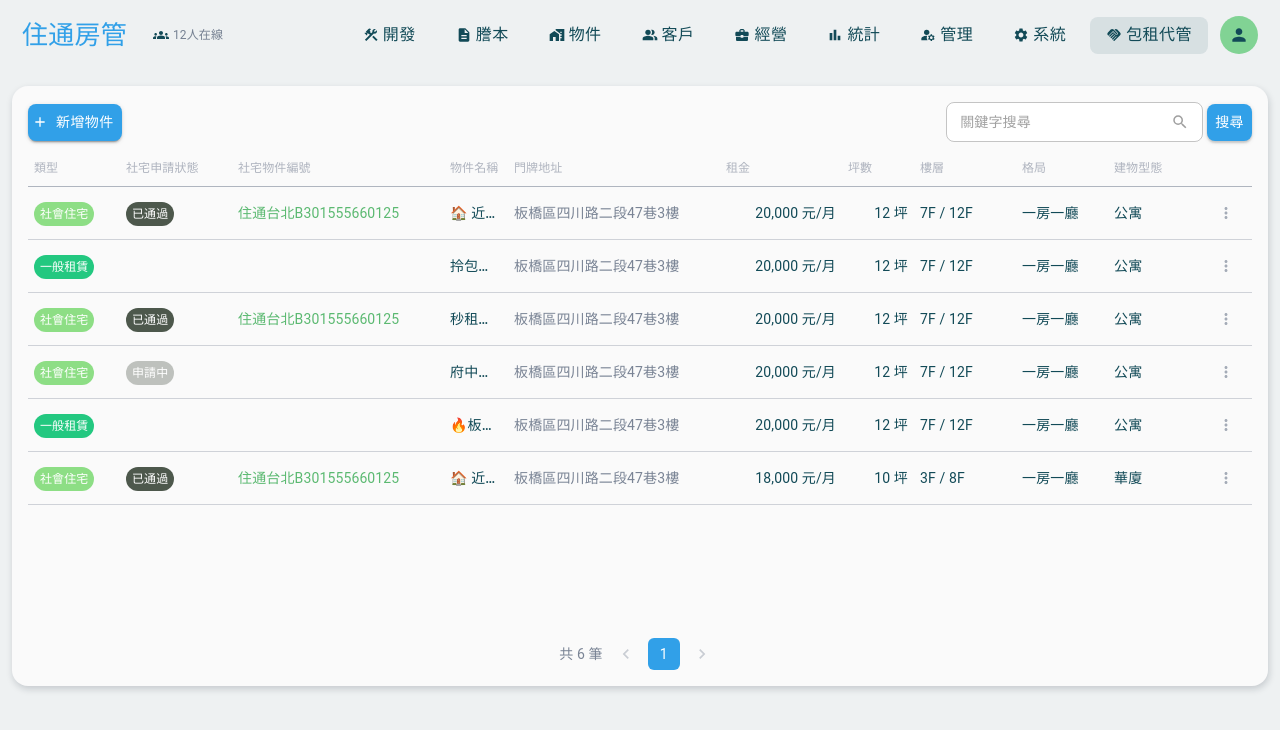
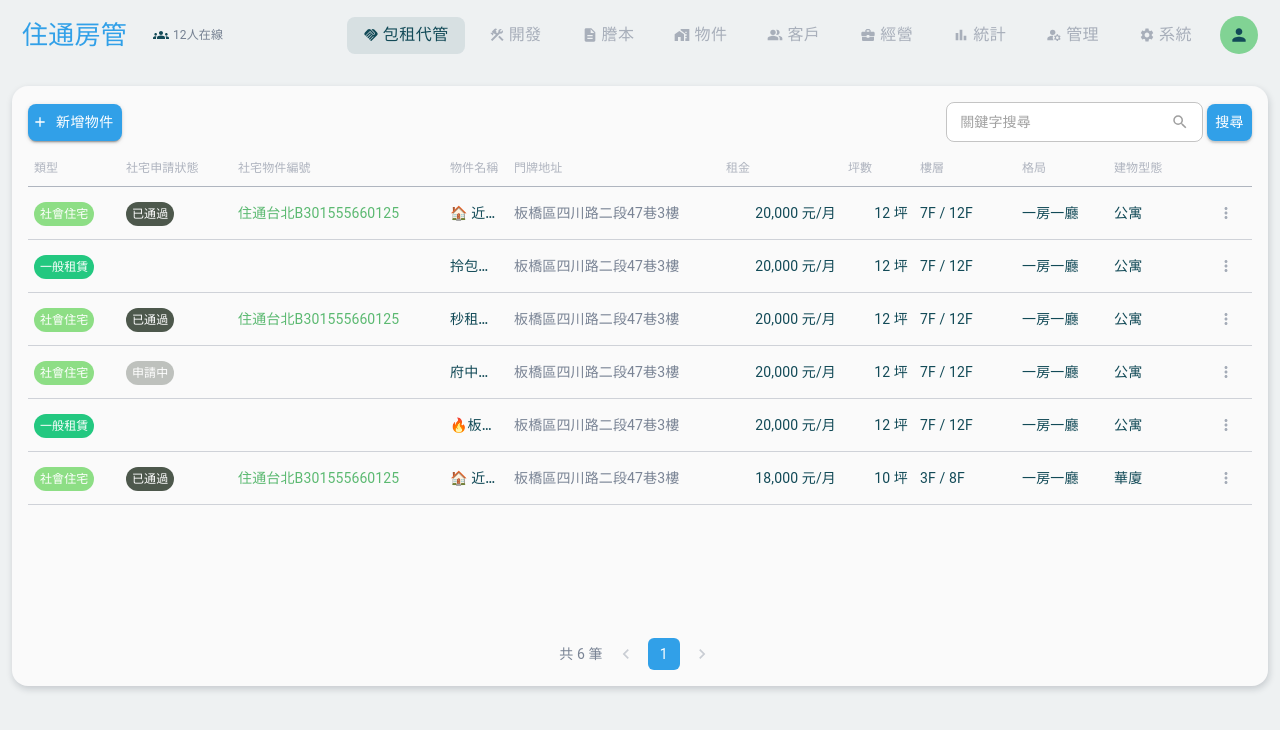
Before and after one commit to aloysse/reantal-prototype, a React (Vite) app: page /active-rentals in a window 1280 px wide. Shown: the top 730 px of the page. Built offline with nearby package versions, Linux system fonts and the light colour scheme.

Commit message:
chore: disabled 未使用功能按鈕

```diff
--- a/src/app/components/Layout.tsx
+++ b/src/app/components/Layout.tsx
@@ -50,15 +50,18 @@ function TopNavButton({
   icon: Icon,
   active,
   onClick,
+  disabled,
 }: {
   label: string;
   icon: IconType;
   active?: boolean;
   onClick?: MouseEventHandler<HTMLButtonElement>;
+  disabled?: boolean;
 }) {
   return (
     <Button
       onClick={onClick}
+      disabled={disabled}
       sx={{
         minWidth: 'auto',
         height: '37px',
@@ -72,6 +75,10 @@ function TopNavButton({
         lineHeight: 1,
         bgcolor: active ? 'rgba(18,74,87,0.1)' : 'transparent',
         '&:hover': { bgcolor: 'rgba(18,74,87,0.12)' },
+        '&.Mui-disabled': {
+          color: 'rgba(36,53,82,0.35)',
+          bgcolor: 'transparent',
+        },
       }}
     >
       <Icon size={16} />
@@ -146,14 +153,6 @@ export default function Layout() {
 
           {/* Navigation */}
           <Box sx={{ display: 'flex', alignItems: 'center', justifyContent: 'flex-end', gap: 2, minWidth: 0, overflowX: 'auto' }}>
-            {navItems.map((item) => (
-              <TopNavButton
-                key={item.label}
-                label={item.label}
-                icon={item.icon}
-                onClick={item.path ? () => navigate(item.path!) : undefined}
-              />
-            ))}
 
             {/* 包租代管 Dropdown */}
             <TopNavButton
@@ -162,6 +161,16 @@ export default function Layout() {
               active={isRentalActive}
               onClick={handleRentalMenuOpen}
             />
+
+            {navItems.map((item) => (
+              <TopNavButton
+                key={item.label}
+                label={item.label}
+                icon={item.icon}
+                disabled
+                onClick={item.path ? () => navigate(item.path!) : undefined}
+              />
+            ))}
 
             <Menu
               anchorEl={anchorEl}
```
